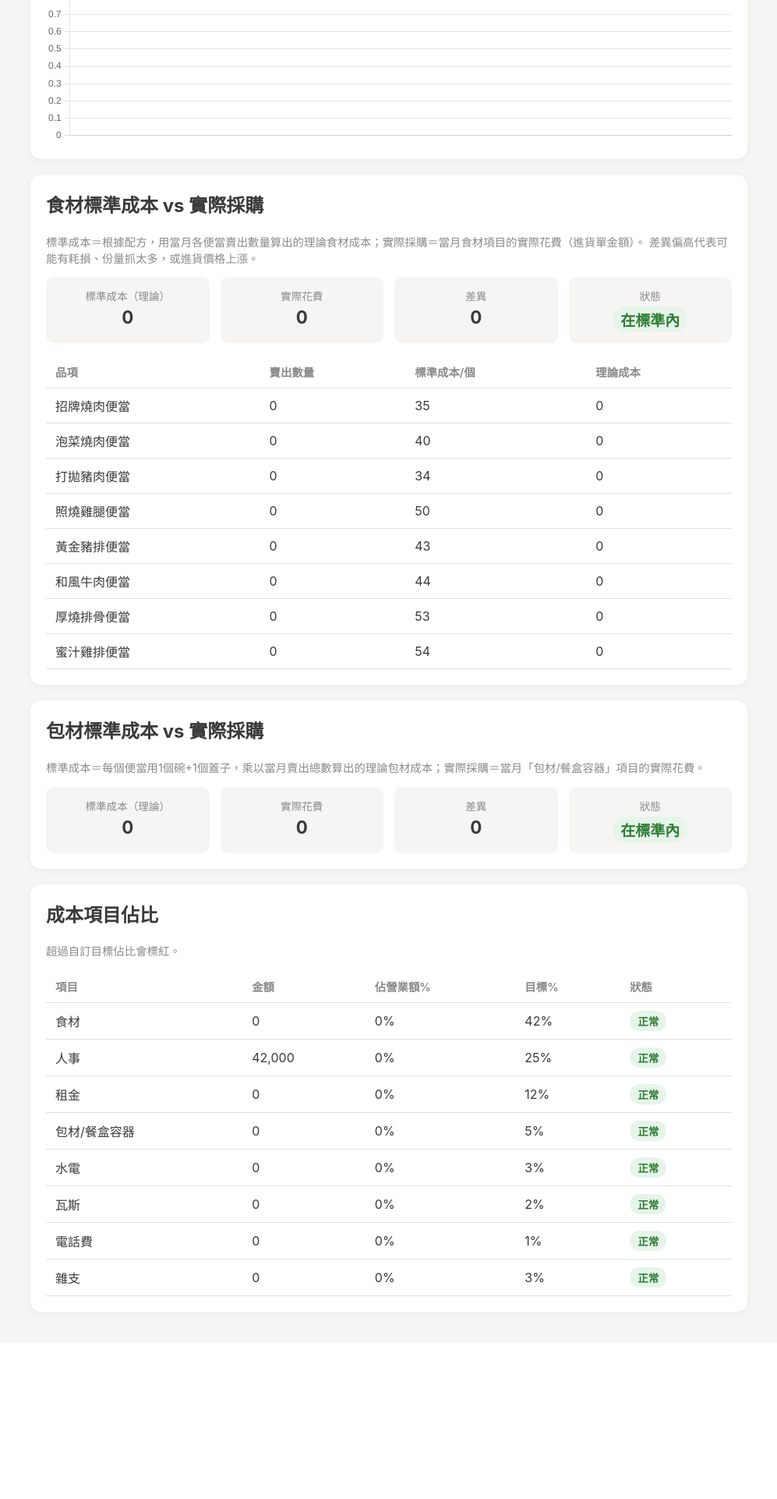
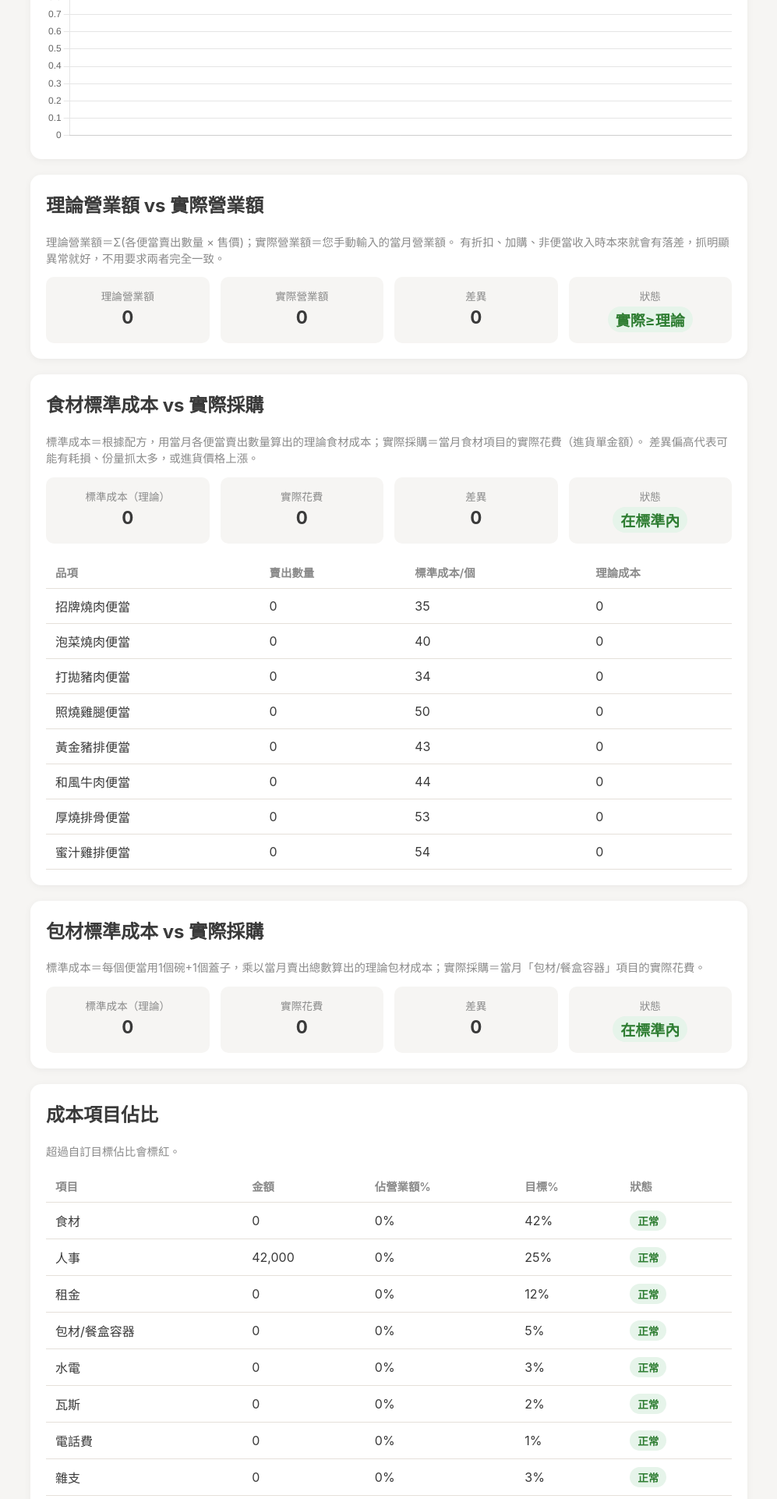
Before and after one commit to woo1027/Test, a Flask app: page /report in a window 1280 px wide. Shown: the part 596-2518 px from the top of the page at 78% size, without its empty margins (141-1138 px from the left). Before the commit the page ends 2287 px from the top, so only its background shows below. Run offline with Flask 3, Linux system fonts and the light colour scheme; data comes from the database, SQL or seed files in the repository; data that the repository does not hold is empty.

Commit message:
Add bento selling prices, per-item margin, and revenue cross-check
Add a selling_price to each bento item (seeded with the shop's actual
menu prices) so the 標準成本 page can show cost/price/margin/margin%
per item. Also use price × daily sold-quantity to compute a monthly
"theoretical revenue" and compare it against the manually-entered
register revenue on the report page, as a sanity check for missed
entries or unaccounted discounts (not a target to force to zero).

Co-Authored-By: Claude Sonnet 5 <noreply@anthropic.com>
Claude-Session: https://claude.ai/code/session_011coZe3d7n2MZgn3c2i7PDH

```diff
--- a/app.py
+++ b/app.py
@@ -79,6 +79,17 @@ DEFAULT_BENTO_ITEMS = [
     ("厚燒排骨便當", [("排骨", 1), ("白飯", 200), ("蛋", 1), ("珍珠香腸", 1), ("高麗菜", 70), ("百頁豆腐", 1)] + _PACKAGING),
     ("蜜汁雞排便當", [("雞排", 1), ("白飯", 200), ("蛋", 1), ("珍珠香腸", 1), ("高麗菜", 70), ("百頁豆腐", 1)] + _PACKAGING),
 ]
+
+DEFAULT_BENTO_PRICES = {
+    "招牌燒肉便當": 99,
+    "泡菜燒肉便當": 105,
+    "打拋豬肉便當": 110,
+    "照燒雞腿便當": 115,
+    "黃金豬排便當": 115,
+    "和風牛肉便當": 120,
+    "厚燒排骨便當": 125,
+    "蜜汁雞排便當": 135,
+}
 
 
 def get_db():
@@ -178,11 +189,23 @@ def _migrate_bento_items(conn):
         return
     ingredient_ids = {row[0]: row[1] for row in conn.execute("SELECT name, id FROM ingredients")}
     for bento_name, recipe in DEFAULT_BENTO_ITEMS:
-        cur = conn.execute("INSERT INTO bento_items (name) VALUES (?)", (bento_name,))
+        cur = conn.execute(
+            "INSERT INTO bento_items (name, selling_price) VALUES (?, ?)",
+            (bento_name, DEFAULT_BENTO_PRICES.get(bento_name, 0)),
+        )
         bento_id = cur.lastrowid
         conn.executemany(
             "INSERT INTO bento_recipe (bento_item_id, ingredient_id, quantity) VALUES (?, ?, ?)",
             [(bento_id, ingredient_ids[ing_name], qty) for ing_name, qty in recipe],
+        )
+
+
+def _migrate_bento_prices(conn):
+    """把便當售價回填進去；只補還是 0（沒被使用者自己改過）的品項，不覆蓋手動設定值。"""
+    for name, price in DEFAULT_BENTO_PRICES.items():
+        conn.execute(
+            "UPDATE bento_items SET selling_price = ? WHERE name = ? AND selling_price = 0",
+            (price, name),
         )
 
 
@@ -291,6 +314,7 @@ def init_db():
         )
         """
     )
+    _ensure_column(conn, "bento_items", "selling_price", "REAL NOT NULL DEFAULT 0")
     conn.execute(
         """
         CREATE TABLE IF NOT EXISTS bento_recipe (
@@ -401,7 +425,10 @@ def init_db():
         )
         ingredient_ids = {row[0]: row[1] for row in conn.execute("SELECT name, id FROM ingredients")}
         for bento_name, recipe in DEFAULT_BENTO_ITEMS:
-            cur = conn.execute("INSERT INTO bento_items (name) VALUES (?)", (bento_name,))
+            cur = conn.execute(
+                "INSERT INTO bento_items (name, selling_price) VALUES (?, ?)",
+                (bento_name, DEFAULT_BENTO_PRICES.get(bento_name, 0)),
+            )
             bento_id = cur.lastrowid
             conn.executemany(
                 "INSERT INTO bento_recipe (bento_item_id, ingredient_id, quantity) VALUES (?, ?, ?)",
@@ -411,6 +438,7 @@ def init_db():
     _migrate_daily_computable(conn)
     _migrate_ingredient_prices(conn)
     _migrate_bento_items(conn)
+    _migrate_bento_prices(conn)
     _migrate_beef_bento(conn)
     _migrate_packaging_recipe(conn)
     _migrate_income_categories(conn)
@@ -1048,6 +1076,7 @@ def monthly_report():
 
     food_standard = compute_standard_cost_vs_actual(db, start, end, "food", "食材")
     packaging_standard = compute_standard_cost_vs_actual(db, start, end, "packaging", "包材/餐盒容器")
+    revenue_check = compute_revenue_check(db, start, end, register_revenue)
 
     profit = revenue - total_cost
     profit_margin = (profit / revenue * 100) if revenue > 0 else 0
@@ -1087,6 +1116,7 @@ def monthly_report():
             "cost_breakdown": cost_breakdown,
             "food_standard": food_standard,
             "packaging_standard": packaging_standard,
+            "revenue_check": revenue_check,
             "daily": daily,
         }
     )
@@ -1262,6 +1292,42 @@ def compute_standard_cost_vs_actual(db, start, end, ingredient_category, actual_
     }
 
 
+def compute_revenue_check(db, start, end, register_revenue):
+    """用「賣出數量 x 售價」算出理論營業額，跟收銀機實際登記的營業額比對，抓漏登記或折扣落差。"""
+    rows = db.execute(
+        """
+        SELECT bi.id AS bento_item_id, bi.name, bi.selling_price, COALESCE(SUM(bs.quantity), 0) AS quantity
+        FROM bento_items bi
+        LEFT JOIN bento_sales bs ON bs.bento_item_id = bi.id AND bs.date >= ? AND bs.date < ?
+        WHERE bi.is_active = 1
+        GROUP BY bi.id
+        """,
+        (start, end),
+    ).fetchall()
+
+    items = []
+    theoretical_revenue = 0
+    for r in rows:
+        subtotal = r["selling_price"] * r["quantity"]
+        theoretical_revenue += subtotal
+        items.append(
+            {
+                "bento_item_id": r["bento_item_id"],
+                "name": r["name"],
+                "quantity": r["quantity"],
+                "selling_price": r["selling_price"],
+                "theoretical_revenue": round(subtotal, 2),
+            }
+        )
+
+    return {
+        "items": items,
+        "theoretical_revenue": round(theoretical_revenue, 2),
+        "actual_revenue": register_revenue,
+        "difference": round(register_revenue - theoretical_revenue, 2),
+    }
+
+
 # ---------- API: ingredients ----------
 
 @app.route("/api/ingredients", methods=["GET"])
@@ -1352,15 +1418,47 @@ def list_bento_items():
     for item in items:
         recipe = recipes_by_item.get(item["id"], [])
         standard_cost = sum(r["quantity"] * r["unit_cost"] for r in recipe)
+        selling_price = item["selling_price"]
+        margin = selling_price - standard_cost
+        margin_percent = (margin / selling_price * 100) if selling_price > 0 else 0
         result.append(
             {
                 "id": item["id"],
                 "name": item["name"],
                 "recipe": recipe,
                 "standard_cost": round(standard_cost, 2),
+                "selling_price": selling_price,
+                "margin": round(margin, 2),
+                "margin_percent": round(margin_percent, 2),
             }
         )
     return jsonify(result)
+
+
+@app.route("/api/bento_items/<int:item_id>", methods=["PUT"])
+def update_bento_item(item_id):
+    data = request.get_json(force=True) or {}
+    db = get_db()
+    row = db.execute("SELECT * FROM bento_items WHERE id = ?", (item_id,)).fetchone()
+    if not row:
+        return jsonify({"error": "找不到此便當品項"}), 404
+
+    name = (data.get("name", row["name"]) or "").strip()
+    selling_price = data.get("selling_price", row["selling_price"])
+    try:
+        selling_price = float(selling_price)
+    except (TypeError, ValueError):
+        return jsonify({"error": "售價必須為數字"}), 400
+
+    try:
+        db.execute(
+            "UPDATE bento_items SET name = ?, selling_price = ? WHERE id = ?",
+            (name, selling_price, item_id),
+        )
+        db.commit()
+    except sqlite3.IntegrityError:
+        return jsonify({"error": "此品項名稱已存在"}), 400
+    return jsonify({"message": "更新成功"})
 
 
 @app.route("/api/bento_recipe/<int:recipe_id>", methods=["PUT"])
--- a/static/app.js
+++ b/static/app.js
@@ -280,6 +280,7 @@ function initReportPage() {
   const foodStandardSummary = document.getElementById("food-standard-summary");
   const foodStandardList = document.getElementById("food-standard-list");
   const packagingStandardSummary = document.getElementById("packaging-standard-summary");
+  const revenueCheckSummary = document.getElementById("revenue-check-summary");
   const breakdownList = document.getElementById("cost-breakdown-list");
 
   function renderStandardSummary(el, s) {
@@ -309,6 +310,22 @@ function initReportPage() {
       <div class="summary-item"><div class="label">總成本</div><div class="value">${fmt(data.total_cost)}</div></div>
       <div class="summary-item"><div class="label">利潤</div><div class="value">${fmt(data.profit)}</div></div>
       <div class="summary-item"><div class="label">利潤率</div><div class="value">${data.profit_margin}%</div></div>
+    `;
+
+    const rc = data.revenue_check;
+    const underCollected = rc.difference < 0;
+    revenueCheckSummary.innerHTML = `
+      <div class="summary-item"><div class="label">理論營業額</div><div class="value">${fmt(rc.theoretical_revenue)}</div></div>
+      <div class="summary-item"><div class="label">實際營業額</div><div class="value">${fmt(rc.actual_revenue)}</div></div>
+      <div class="summary-item"><div class="label">差異</div><div class="value">${fmt(rc.difference)}</div></div>
+      <div class="summary-item">
+        <div class="label">狀態</div>
+        <div class="value">${
+          underCollected
+            ? '<span class="badge badge-warn">實際低於理論</span>'
+            : '<span class="badge badge-ok">實際≥理論</span>'
+        }</div>
+      </div>
     `;
 
     const fs = data.food_standard;
@@ -621,6 +638,7 @@ function initStaffPage() {
 function initRecipePage() {
   const ingredientList = document.getElementById("ingredient-list");
   const bentoList = document.getElementById("bento-list");
+  const bentoMarginList = document.getElementById("bento-margin-list");
 
   async function loadIngredients() {
     const ings = await apiGet("/api/ingredients");
@@ -655,6 +673,35 @@ function initRecipePage() {
 
   async function loadBentoItems() {
     const items = await apiGet("/api/bento_items");
+
+    bentoMarginList.innerHTML = items
+      .map(
+        (item) => `
+        <tr data-id="${item.id}">
+          <td>${item.name}</td>
+          <td>${fmt(item.standard_cost)}</td>
+          <td><input type="number" class="bento-price" value="${item.selling_price}" min="0" step="1" style="min-width:80px" /></td>
+          <td>${fmt(item.margin)}</td>
+          <td>${item.margin_percent}%</td>
+          <td><button class="link-btn save-price-btn">儲存</button></td>
+        </tr>`
+      )
+      .join("");
+
+    bentoMarginList.querySelectorAll("tr").forEach((tr) => {
+      const id = tr.dataset.id;
+      tr.querySelector(".save-price-btn").addEventListener("click", async () => {
+        try {
+          await apiSend(`/api/bento_items/${id}`, "PUT", {
+            selling_price: tr.querySelector(".bento-price").value,
+          });
+          loadBentoItems();
+        } catch (e) {
+          alert(e.message);
+        }
+      });
+    });
+
     bentoList.innerHTML = items
       .map(
         (item) => `
--- a/templates/report.html
+++ b/templates/report.html
@@ -47,6 +47,15 @@
     <section class="card">
       <h2>每日營收 / 成本走勢</h2>
       <canvas id="daily-chart" height="90"></canvas>
+    </section>
+
+    <section class="card">
+      <h2>理論營業額 vs 實際營業額</h2>
+      <p class="hint">
+        理論營業額＝Σ(各便當賣出數量 × 售價)；實際營業額＝您手動輸入的當月營業額。
+        有折扣、加購、非便當收入時本來就會有落差，抓明顯異常就好，不用要求兩者完全一致。
+      </p>
+      <div class="summary-grid" id="revenue-check-summary"></div>
     </section>
 
     <section class="card">
```
Also changed, not shown: templates/recipe.html (+9 -0 lines).
